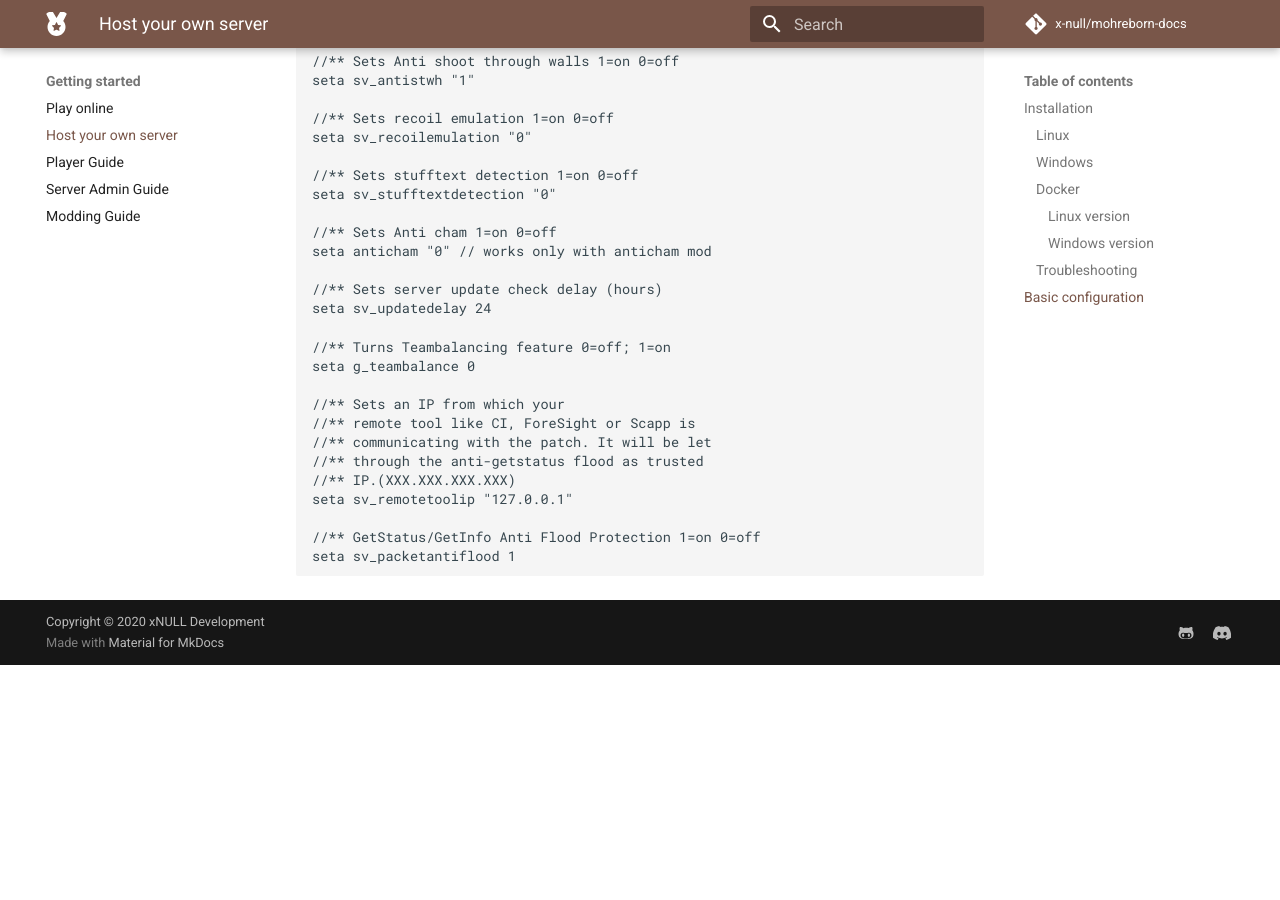
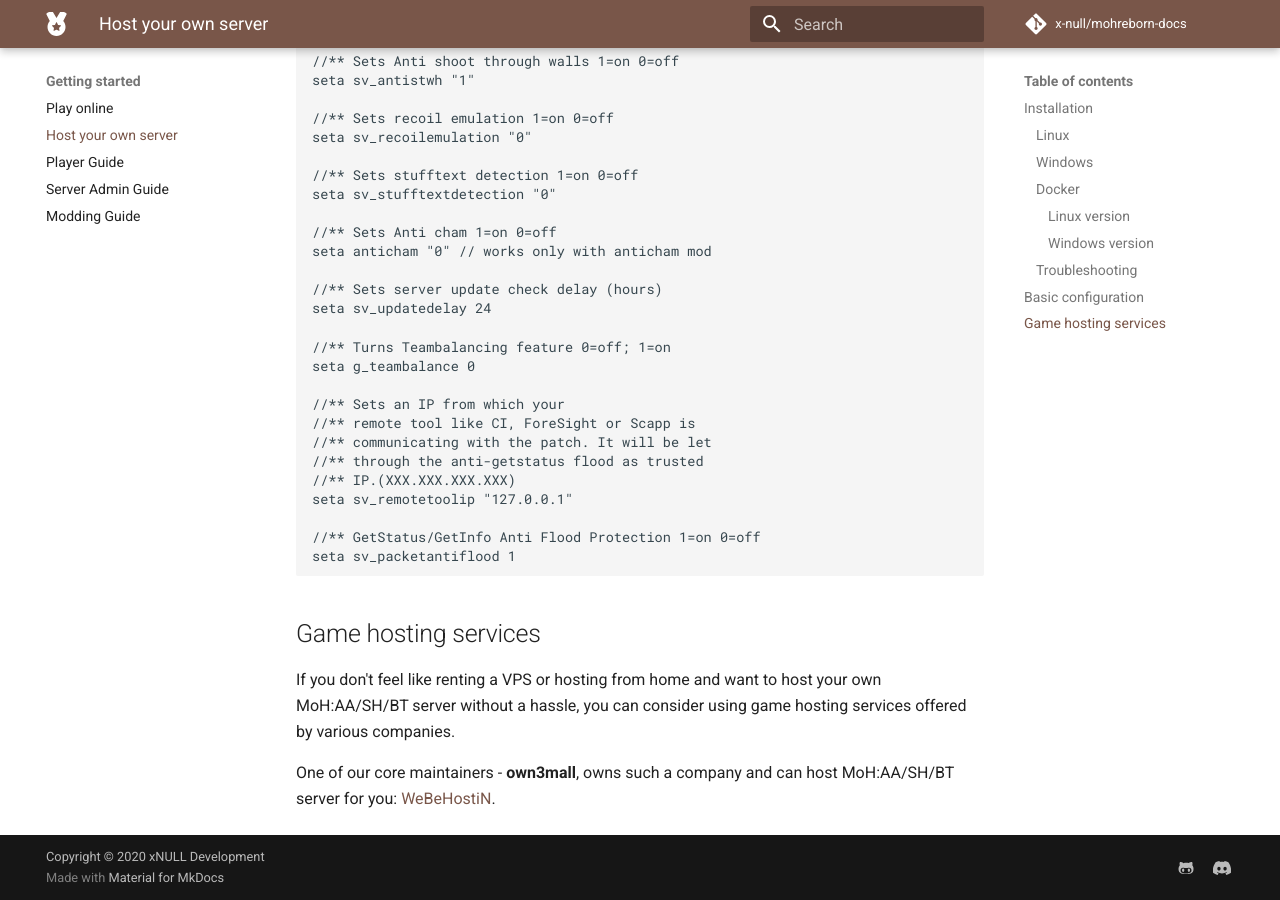
Before and after one commit to x-null/mohreborn-docs, an MkDocs documentation site: the page built from docs/getting-started/host-your-own-server.md, in a window 1280 px wide and 900 px high, scrolled down 7020 px. Built offline with MkDocs 1.6.1 and Material for MkDocs 9.7.7, drawn with Linux system fonts in a browser that asks for light colours; comment, search, counter and statistics services are not loaded; before the commit the page ends 7685 px from its top, so only the background shows below that.

Commit message:
Add information about own3mall's game server hosting services

````diff
--- a/docs/getting-started/host-your-own-server.md
+++ b/docs/getting-started/host-your-own-server.md
@@ -348,3 +348,12 @@
 //** GetStatus/GetInfo Anti Flood Protection 1=on 0=off
 seta sv_packetantiflood 1
 ```
+
+## Game hosting services
+
+If you don't feel like renting a VPS or hosting from home
+and want to host your own MoH:AA/SH/BT server without a hassle, you can consider using
+game hosting services offered by various companies.
+
+One of our core maintainers - **own3mall**, owns such a company and can host MoH:AA/SH/BT server
+for you: [WeBeHostiN](https://webehostin.com/games.php){: target="_blank"}.
````
Also changed, not shown: docs/welcome.md (+7 -0 lines).
